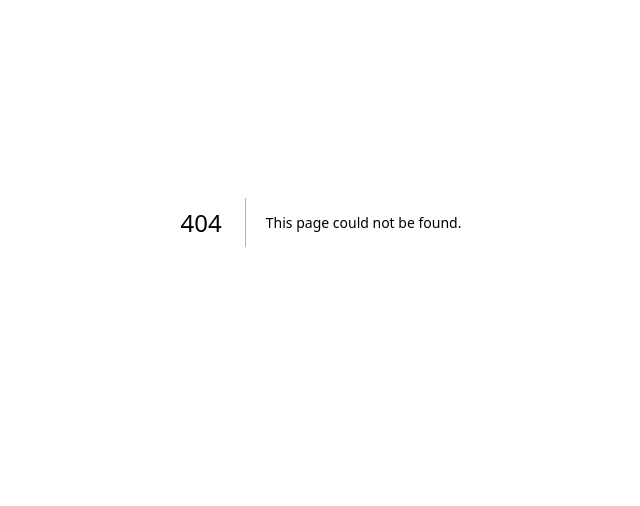
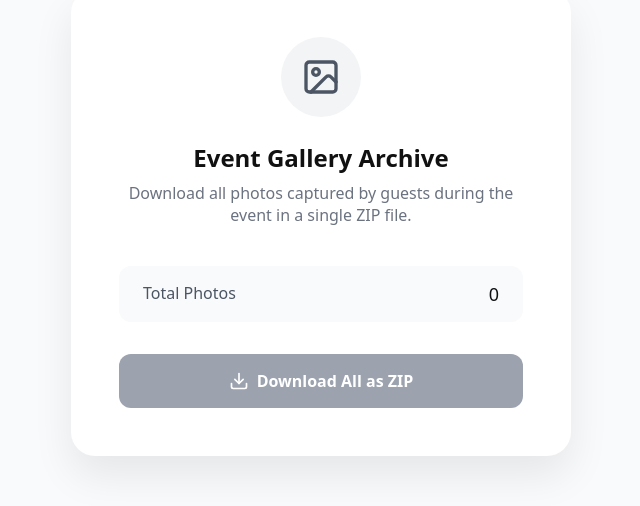
Before and after one commit to andrewkannan/bilingualcaptured, a Next.js app: page /download in a window 1280 px wide. Before the commit this address had no page. Shown: the part 178-684 px from the top of the page, without its empty margins (319-959 px from the left). Built offline with nearby package versions, Linux system fonts and the light colour scheme; no server answers; the database is empty.

Commit message:
feat: Add download page to zip all photos at once

```diff
--- /dev/null
+++ b/app/download/page.tsx
@@ -0,0 +1,221 @@
+'use client';
+
+import { useState, useEffect } from 'react';
+import JSZip from 'jszip';
+import { saveAs } from 'file-saver';
+import { Download, Loader2, CheckCircle2, Image as ImageIcon } from 'lucide-react';
+
+interface Photo {
+  id: string;
+  url: string;
+  createdAt: string;
+}
+
+export default function DownloadPage() {
+  const [photos, setPhotos] = useState<Photo[]>([]);
+  const [loading, setLoading] = useState(true);
+  const [downloading, setDownloading] = useState(false);
+  const [progress, setProgress] = useState(0);
+  const [statusText, setStatusText] = useState('');
+  const [success, setSuccess] = useState(false);
+
+  useEffect(() => {
+    fetch('/api/photos')
+      .then(res => res.json())
+      .then(data => {
+        setPhotos(data);
+        setLoading(false);
+      })
+      .catch(err => {
+        console.error('Error fetching photos:', err);
+        setLoading(false);
+      });
+  }, []);
+
+  const handleDownloadAll = async () => {
+    if (photos.length === 0) return;
+
+    setDownloading(true);
+    setSuccess(false);
+    setProgress(0);
+    setStatusText('Preparing to download...');
+
+    try {
+      const zip = new JSZip();
+      const folder = zip.folder('Captured_Moments');
+
+      for (let i = 0; i < photos.length; i++) {
+        const photo = photos[i];
+        setStatusText(`Downloading photo ${i + 1} of ${photos.length}...`);
+        setProgress(Math.round((i / photos.length) * 50)); // First 50% is fetching
+
+        try {
+          // Fetch the image as a blob
+          const response = await fetch(photo.url);
+          const blob = await response.blob();
+
+          // Generate a filename based on the creation date or ID
+          const dateStr = new Date(photo.createdAt).toISOString().replace(/[:.]/g, '-');
+          const ext = blob.type === 'image/png' ? 'png' : 'jpg';
+          folder?.file(`photo_${dateStr}_${photo.id}.${ext}`, blob);
+        } catch (err) {
+          console.error(`Failed to download photo ${photo.id}`, err);
+        }
+      }
+
+      setStatusText('Zipping files... this may take a moment.');
+
+      const content = await zip.generateAsync(
+        { type: 'blob' },
+        (metadata) => {
+          // Second 50% is zipping
+          setProgress(50 + Math.round(metadata.percent / 2));
+        }
+      );
+
+      setStatusText('Saving file to your device...');
+      saveAs(content, 'CCC_JB_Bilingual_Photos.zip');
+
+      setSuccess(true);
+      setStatusText('Download Complete!');
+    } catch (err) {
+      console.error('Error creating zip:', err);
+      setStatusText('Error creating zip file. Please try again.');
+    } finally {
+      setDownloading(false);
+    }
+  };
+
+  return (
+    <div style={{
+      minHeight: '100vh',
+      display: 'flex',
+      flexDirection: 'column',
+      alignItems: 'center',
+      justifyContent: 'center',
+      padding: '2rem',
+      backgroundColor: '#f9fafb',
+      fontFamily: 'system-ui, sans-serif',
+      color: '#111'
+    }}>
+      <div style={{
+        maxWidth: '500px',
+        width: '100%',
+        backgroundColor: '#fff',
+        padding: '3rem',
+        borderRadius: '24px',
+        boxShadow: '0 20px 40px rgba(0,0,0,0.08)',
+        textAlign: 'center'
+      }}>
+        <div style={{
+          width: '80px',
+          height: '80px',
+          backgroundColor: '#f3f4f6',
+          borderRadius: '50%',
+          display: 'flex',
+          alignItems: 'center',
+          justifyContent: 'center',
+          margin: '0 auto 1.5rem auto'
+        }}>
+          <ImageIcon size={40} color="#4b5563" />
+        </div>
+
+        <h1 style={{ fontSize: '24px', fontWeight: 'bold', marginBottom: '0.5rem', color: '#111' }}>
+          Event Gallery Archive
+        </h1>
+        <p style={{ color: '#6b7280', marginBottom: '2.5rem' }}>
+          Download all photos captured by guests during the event in a single ZIP file.
+        </p>
+
+        {loading ? (
+          <div style={{ display: 'flex', justifyContent: 'center', padding: '2rem' }}>
+            <Loader2 className="animate-spin" size={32} color="#9ca3af" style={{ animation: 'spin 1s linear infinite' }} />
+          </div>
+        ) : (
+          <>
+            <div style={{
+              display: 'flex',
+              justifyContent: 'space-between',
+              padding: '1rem 1.5rem',
+              backgroundColor: '#f9fafb',
+              borderRadius: '12px',
+              marginBottom: '2rem',
+              fontWeight: '500'
+            }}>
+              <span style={{ color: '#4b5563' }}>Total Photos</span>
+              <span style={{ color: '#111', fontSize: '18px' }}>{photos.length}</span>
+            </div>
+
+            {success && (
+              <div style={{
+                display: 'flex',
+                alignItems: 'center',
+                justifyContent: 'center',
+                gap: '0.5rem',
+                color: '#059669',
+                backgroundColor: '#d1fae5',
+                padding: '1rem',
+                borderRadius: '12px',
+                marginBottom: '1.5rem'
+              }}>
+                <CheckCircle2 size={20} />
+                <span style={{ fontWeight: '500' }}>{statusText}</span>
+              </div>
+            )}
+
+            {downloading && (
+              <div style={{ marginBottom: '1.5rem' }}>
+                <div style={{ display: 'flex', justifyContent: 'space-between', marginBottom: '0.5rem', fontSize: '14px', color: '#4b5563' }}>
+                  <span>{statusText}</span>
+                  <span>{progress}%</span>
+                </div>
+                <div style={{ width: '100%', height: '8px', backgroundColor: '#e5e7eb', borderRadius: '4px', overflow: 'hidden' }}>
+                  <div style={{
+                    height: '100%',
+                    backgroundColor: '#111',
+                    width: `${progress}%`,
+                    transition: 'width 0.2s ease-out'
+                  }}></div>
+                </div>
+              </div>
+            )}
+
+            <button
+              onClick={handleDownloadAll}
+              disabled={downloading || photos.length === 0}
+              style={{
+                width: '100%',
+                padding: '1rem',
+                backgroundColor: downloading || photos.length === 0 ? '#9ca3af' : '#111',
+                color: '#fff',
+                border: 'none',
+                borderRadius: '12px',
+                fontSize: '16px',
+                fontWeight: '600',
+                cursor: downloading || photos.length === 0 ? 'not-allowed' : 'pointer',
+                display: 'flex',
+                alignItems: 'center',
+                justifyContent: 'center',
+                gap: '0.5rem',
+                transition: 'background-color 0.2s'
+              }}
+            >
+              {downloading ? (
+                <Loader2 className="animate-spin" size={20} style={{ animation: 'spin 1s linear infinite' }} />
+              ) : (
+                <Download size={20} />
+              )}
+              {downloading ? 'Processing...' : 'Download All as ZIP'}
+            </button>
+            <style>{`
+              @keyframes spin {
+                from { transform: rotate(0deg); }
+                to { transform: rotate(360deg); }
+              }
+            `}</style>
+          </>
+        )}
+      </div>
+    </div>
+  );
+}
--- a/package.json
+++ b/package.json
@@ -15,6 +15,8 @@
     "@prisma/adapter-pg": "^7.9.1",
     "@prisma/client": "^7.9.1",
     "@types/pg": "^8.21.0",
+    "file-saver": "^2.0.5",
+    "jszip": "^3.10.1",
     "lucide-react": "^1.31.0",
     "next": "16.3.0",
     "pg": "^8.23.0",
@@ -23,6 +25,7 @@
     "react-dom": "19.2.8"
   },
   "devDependencies": {
+    "@types/file-saver": "^2.0.7",
     "@types/node": "^20",
     "@types/react": "^19",
     "@types/react-dom": "^19",
```
Also changed, not shown: 1 other file (tests, documents, lock files or other folders).
